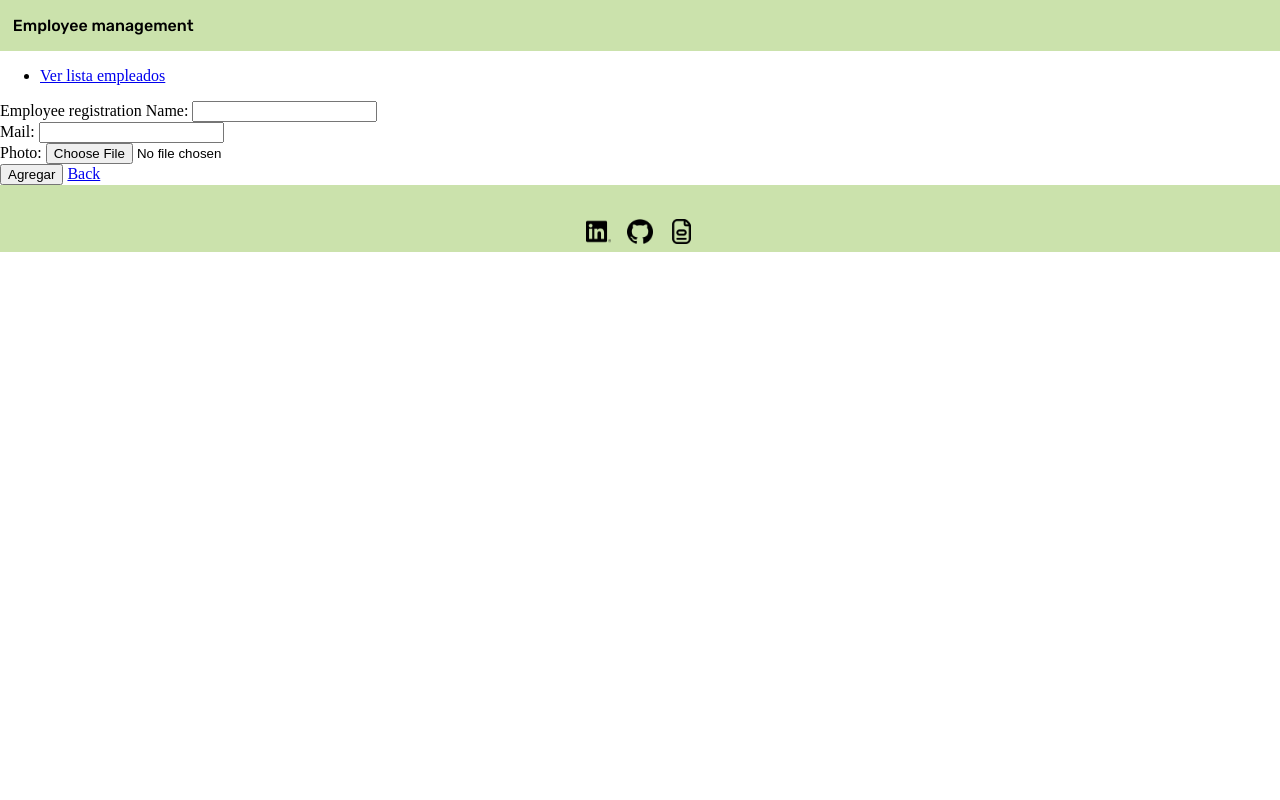
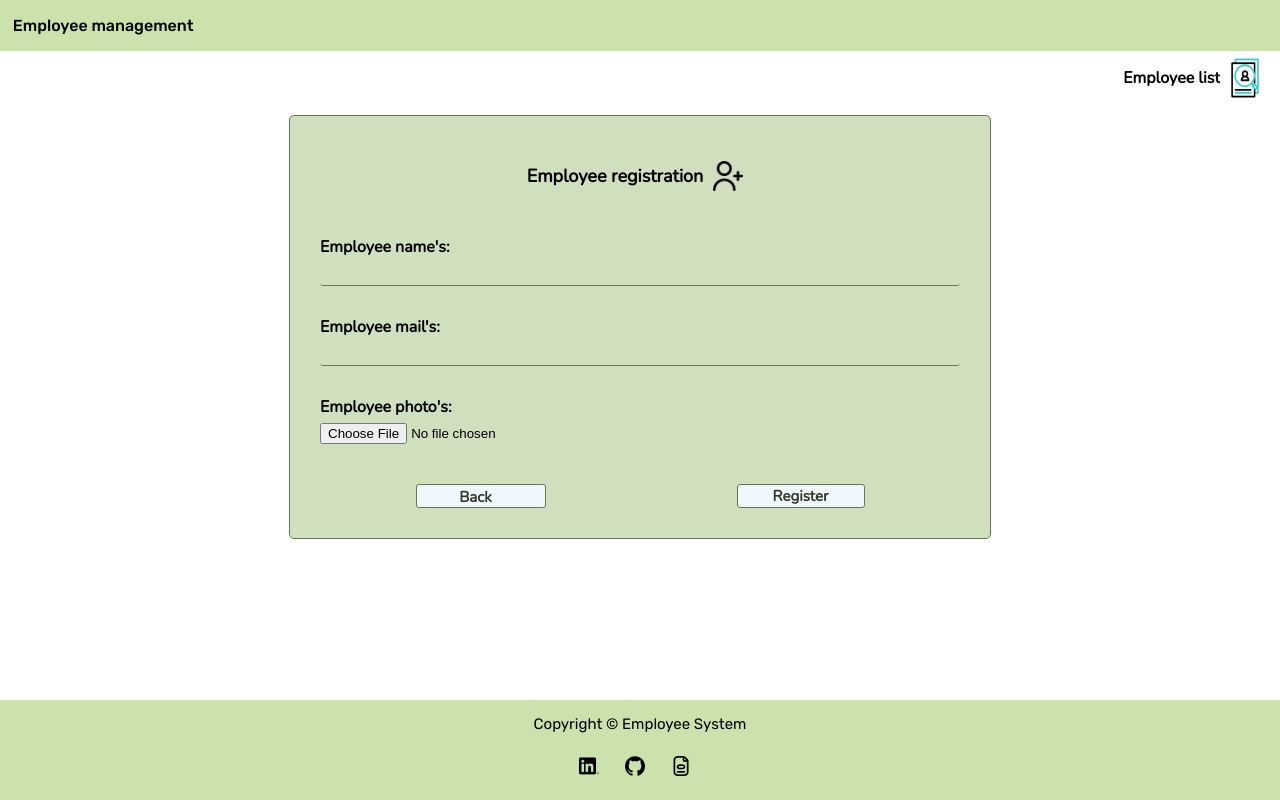
Before and after one commit to virginia-carrizo-bello/employee-system, a Flask app: page /create in a window 1280 px wide. Run offline with Flask 3, Linux system fonts and the light colour scheme.

Commit message:
add styles

```diff
--- /dev/null
+++ b/static/styles/create.css
@@ -0,0 +1,92 @@
+.create-conteiner {
+    display: flex;
+    flex-direction: column;
+    align-items: center;
+
+}
+.employee-list{
+    display: flex;
+    font-family: 'Nunito', sans-serif;
+    font-weight: 600;
+}
+a {
+    text-decoration: none;
+    color: inherit;
+    align-self: flex-end;
+    margin-right: 10px;
+}
+.employee-list a:hover{
+    text-decoration: underline;
+}
+
+.employee-list img{
+    width: 50px;
+
+}
+
+.formulario {
+    background-color: #d0dfbe;
+    width: 50%;
+    margin: 10px;
+    padding: 30px;
+    font-family: 'Nunito', sans-serif;
+    border-radius: 5px;
+    border: 1px solid #65794b;
+}
+
+.titles{
+    display: flex;
+    justify-content: center;
+    align-items: center;
+}
+
+.title {
+    font-size: large;
+    font-weight: 1000;
+    text-align-last: center;
+}
+
+.agregar-usuario{
+    width: 30px;
+    padding: 10px;
+}
+
+
+.inputs {
+    display: flex;
+    flex-direction: column;
+}
+
+.labels {
+    padding-bottom: 5px;
+    padding-top: 30px;
+    font-weight: 700;
+
+}
+
+.in {
+    height: 20px;
+    background-color: #d0dfbe;
+    border: none;
+    border-radius: 3px;
+    border-bottom: 1px solid #65794b;
+
+}
+.botones{
+    display: flex;
+    margin-top: 40px;
+    justify-content: space-around;
+
+}
+.boton{
+    border: 1px solid #65794b;
+    width: 20%;
+    background-color: aliceblue;
+    display: flex;
+    justify-content: space-evenly;
+    font-family: 'Nunito', sans-serif;
+    font-size: 15px;
+    font-weight: 600;
+    color: #323b26;
+    border-radius: 3px;
+}
--- a/static/styles/footer.css
+++ b/static/styles/footer.css
@@ -3,23 +3,25 @@ footer {
     padding: 0;
     margin: 0;
     font-family: 'Rubik', sans-serif;
+    width: 100%;
+    height: 100px;
     background-color: #cbe2ac;
-    position: bottom;
-    bottom: 0;
-    width: 100%;
-    height: 13%;
-    top: 50px;
-
+    margin-top: auto;
 }
 
 .redes{
-    width: 2%;
+    width: 20px;
     padding: 8px;
 }
 
 .social-media{
-    padding-top: 2%;
+
     display: flex;
     justify-content: center;
 
 }
+
+.copyright{
+    text-align-last: center;
+    font-size: 15px;
+}
--- a/static/styles/index.css
+++ b/static/styles/index.css
@@ -4,7 +4,9 @@
 body {
     margin: 0;
     padding: 0;
-
+    display: flex;
+    flex-direction: column;
+    min-height: 100vh;
 
 }
 
@@ -16,9 +18,12 @@ nav {
     font-family: 'Rubik', sans-serif;
 }
 
-nav p {
+nav a {
     margin-left: 1%;
     font-weight: 500;
+    width: 200px;
+    text-decoration: none;
+    color: black;
 }
 
 .container {
@@ -30,7 +35,7 @@ nav p {
 .new {
     display: flex;
     align-self: flex-end;
-    width: 10%;
+    width: 70px;
 }
 
 .new p {
@@ -48,15 +53,22 @@ nav p {
 
 .new img {
     align-self: center;
-    width: 23%;
+    width: 25px;
     margin-left: 5%;
 }
 
+.table-conteiner {
+    max-height: 400px;
+    overflow-y: scroll;
+    width: 100%;
+    margin: 0 auto;
+}
+
 table {
-    width: 90%;
+    width: 100%;
+    max-height: 400px;
     align-self: center;
     border: 10px solid #cbe2ac;
-    /* border-radius: 26px ;  */
     border-spacing: 0;
     font-family: 'Nunito', sans-serif;
 
@@ -65,40 +77,48 @@ table {
 table thead {
     background-color: #cbe2ac;
     height: 50px;
+    position: sticky;
+    top: 0;
 }
 
 table tbody {
     background-color: #e5f0d5;
 
 }
-table tbody tr td{
+
+table tbody tr td {
     vertical-align: middle;
     text-align-last: center;
     border-bottom: 1px solid white;
 
 }
-table tbody tr{
+
+table tbody tr {
     transition: height 0.3s ease, box-shadow 0.3s ease;
 }
-table tbody tr:hover{
+
+table tbody tr:hover {
     box-shadow: 0px 5px 10px 10px rgba(0, 0, 0, 0.1);
 
 }
-table tbody tr td img{
+
+table tbody tr td img {
     vertical-align: middle;
     width: 70px;
     max-height: 50px;
     border: 2px solid #959990;
 }
-table tbody tr td a{
+
+table tbody tr td a {
     text-decoration: none;
     vertical-align: middle;
 }
-table tbody tr td a:hover{
+
+table tbody tr td a:hover {
     text-decoration: underline;
 }
 
-.delete{
+.delete {
     width: 4%;
     border: 0;
     margin-right: 2px;
@@ -107,7 +127,7 @@ table tbody tr td a:hover{
 
 }
 
-.edit{
+.edit {
     width: 5%;
     border: 0;
     margin-left: 2px;
--- a/templates/create.html
+++ b/templates/create.html
@@ -1,32 +1,41 @@
 {% include 'header.html' %}
 {% with messages=get_flashed_messages() %}
 {% if messages %}
-    {% for message in messages %}
-        {{message}}
-    {% endfor %}
+{% for message in messages %}
+{{message}}
+{% endfor %}
 {% endif %}
 {% endwith %}
-<ul>
-    <li>
-        <a href="{{ url_for('index') }}">Ver lista empleados</a>
-    </li>
-</ul>
-<form method="post" action="/store" enctype="multipart/form-data">
+<div class="create-conteiner">
+    <a href="{{ url_for('index') }}">
+        <div class="employee-list">
+            <p class="title-employee">Employee list</p>
+            <img class="employee" src="{{ url_for('static', filename='/resources/employee.gif') }}" alt="employee">
+        </div>
+    </a>
+    <form class="formulario" method="post" action="/store" enctype="multipart/form-data">
+        <div class="titles">
+            <p class="title">Employee registration</p>
+            <img class="agregar-usuario" src="{{ url_for('static', filename='/resources/agregar-usuario.png') }}"
+                alt="agregar-usuario">
+        </div>
+        <div class="inputs">
+            <label class="labels" for="txtName">Employee name's:</label>
+            <input class="in" type="text" name="txtName" id="txtName">
 
-    Employee registration
+            <label class="labels" for="txtMail">Employee mail's:</label>
+            <input class="in" type="email" name="txtMail" id="txtMail">
 
-    <label for="txtName">Name:</label>
-    <input type="text" name="txtName" id="txtName">
-    <br>
-    <label for="txtMail">Mail:</label>
-    <input type="email" name="txtMail" id="txtMail">
-    <br>
-    <label for="txtPhoto">Photo:</label>
-    <input type="file" name="txtPhoto" id="txtPhoto">
-    <br>
-    <input type="submit" value="Agregar">
-    <a href="{{url_for("index")}}">Back</a>
-</form>
-
+            <label class="labels" for="txtPhoto">Employee photo's:</label>
+            <input class="file-input" type="file" name="txtPhoto" id="txtPhoto">
+        </div>
+        <div class="botones">
+            <div class="boton">
+                <a href="{{url_for("index")}}">Back</a>
+            </div>
+            <input class="boton" type="submit" value="Register">
+        </div>
+    </form>
+</div>
 
 {% include 'footer.html' %}
--- a/templates/footer.html
+++ b/templates/footer.html
@@ -1,10 +1,11 @@
 </div>
 </body>
 <footer>
+    <p class="copyright">Copyright © Employee System </p>
     <div class="social-media">
-        <img class="redes" src="{{ url_for('static', filename='/resources/linkedin.png') }}" alt="mas">
-        <img class="redes" src="{{ url_for('static', filename='/resources/github.png') }}" alt="mas">
-        <img class="redes" src="{{ url_for('static', filename='/resources/cv.png') }}" alt="mas">
+        <a href="https://www.linkedin.com/in/virginia-carrizo-bello/"><img class="redes" src="{{ url_for('static', filename='/resources/linkedin.png') }}" alt="mas"> </a>
+        <a href="https://github.com/virginia-carrizo-bello"><img class="redes" src="{{ url_for('static', filename='/resources/github.png') }}" alt="mas"> </a>
+        <a href="https://drive.google.com/file/d/19JpdgQY5gYIfasklFzzsYRCmTissOBwJ/view?usp=drive_link"><img class="redes" src="{{ url_for('static', filename='/resources/cv.png') }}" alt="mas"></a>
     </div>
 </footer>
 
--- a/templates/header.html
+++ b/templates/header.html
@@ -6,11 +6,13 @@
     <meta name="viewport" content="width=device-width, initial-scale=1.0">
     <link rel="stylesheet" href="{{ url_for('static', filename='styles/index.css') }}">
     <link rel="stylesheet" href="{{ url_for('static', filename='styles/footer.css') }}">
-    <title>Inicio</title>
+    <link rel="stylesheet" href="{{ url_for('static', filename='styles/create.css') }}">
+    <title>Employee management</title>
 </head>
 
 <body>
     <nav>
-        <p>Employee management</p>
+        <a href="{{ url_for('index') }}"><p>Employee management</p></a>
+
     </nav>
     <div class="container">
```
Also changed, not shown: templates/index.html (+6 -4 lines), static/resources/agregar-usuario.png (added), static/resources/employee.gif (added), uploads/2023171147foto.jpg (added), uploads/2023171156foto.jpg (added), uploads/2023171204foto.jpg (added), uploads/2023171214foto.jpg (added), uploads/2023171225foto.jpg (added), uploads/2023173552foto.jpg (added).
